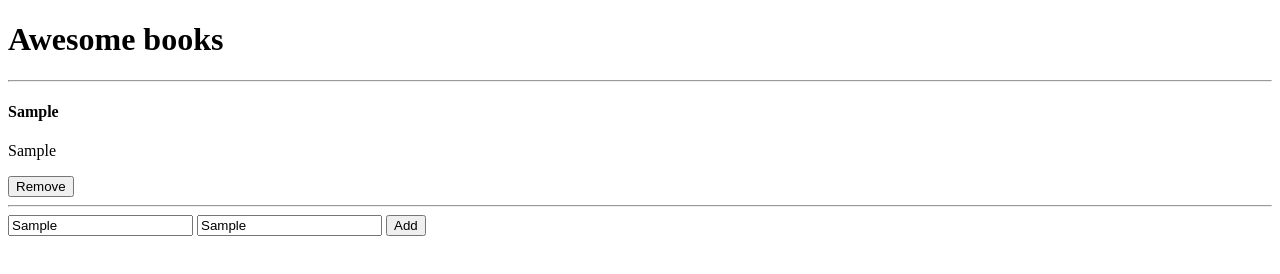
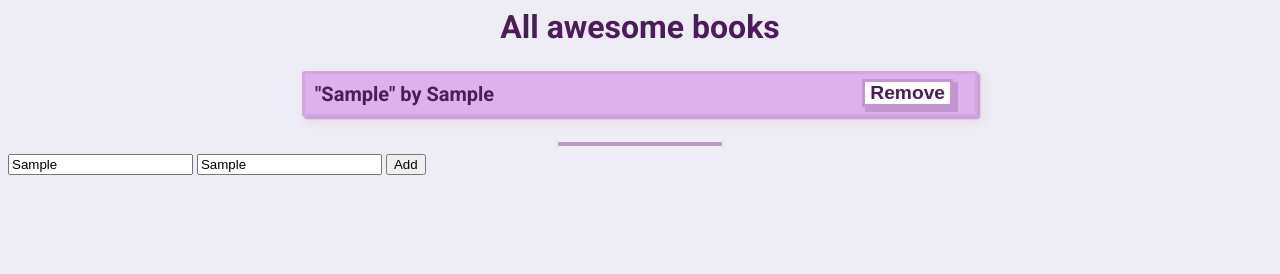
Before and after one commit to uryelah/awesome-books, a website: page index.html in a window 1280 px wide. Both pictures are taken after typing "Sample", "Sample" into the empty fields and a click on the button "Add". Drawn offline with Linux system fonts and the light colour scheme.

Commit message:
Style list of books section

```diff
--- /dev/null
+++ b/assets/css/style.css
@@ -0,0 +1,60 @@
+@import url('https://fonts.googleapis.com/css2?family=Roboto:wght@300;400;700&display=swap');
+
+body {
+  background-color: #eeedf5;
+  color: #4c1b5a;
+  font-family: 'Roboto', sans-serif;
+}
+
+.title {
+  font-weight: 700;
+  margin: 0 auto;
+  width: max-content;
+}
+
+.books {
+  border: 3px solid #d3a6e0;
+  border-radius: 3px;
+  box-shadow: 2px 2px 2px 0 #c496d1, 4px 4px 9px 4px #eae2ee;
+  font-size: 1.25rem;
+  margin: 25px auto;
+  max-width: 670px;
+  min-height: 40px;
+  width: 100%;
+}
+
+.book {
+  background-color: #fff;
+  box-sizing: border-box;
+  display: flex;
+  font-weight: 600;
+  height: 40px;
+  justify-content: space-between;
+  padding: 8px 25px 0 10px;
+  width: 100%;
+}
+
+.book:nth-child(odd) {
+  background-color: #deb0ec;
+}
+
+.removeBookButton {
+  background-color: #fff;
+  border: none;
+  box-shadow: -3px -3px 0 0 #c496d1, -3px 3px 0 0 #c496d1, 3px -3px 0 0 #c496d1, 4px 4px 0 4px #c496d1;
+  color: #4c1b5a;
+  font-size: 1.2rem;
+  font-weight: 600;
+  height: max-content;
+  padding: 0 5px;
+}
+
+.removeBookButton:hover {
+  background-color: #deb0ec;
+}
+
+.divider {
+  border: 2px solid #c496d1;
+  max-width: 160px;
+  width: 25%;
+}
--- a/assets/js/index.js
+++ b/assets/js/index.js
@@ -30,12 +30,10 @@ const bookCollection = new Collection();
 // User Interaction and DOM related code
 
 const bookPartial = (book) => (`
-<article id="book-${book.id}">
-  <h4>${book.title}</h4>
-  <p>${book.author}</p>
+<article class="book" id="book-${book.id}">
+  <span>"${book.title}" by ${book.author}</span>
   <button class="removeBookButton" data-id="${book.id}">Remove</button>
 </article>
-<hr/>
 `);
 
 const bookList = document.getElementById('booksList');
--- a/index.html
+++ b/index.html
@@ -5,18 +5,18 @@
   <meta charset="UTF-8">
   <meta http-equiv="X-UA-Compatible" content="IE=edge">
   <meta name="viewport" content="width=device-width, initial-scale=1.0">
+  <link rel="stylesheet" href="./assets/css/style.css">
   <title>Awesome Books</title>
 </head>
 
 <body>
-  <h1>Awesome books</h1>
-  <hr/>
-  <section id="booksList">
+  <h1 class="title">All awesome books</h1>
+  <section class="books" id="booksList">
 <!--
   Books go here
 -->
   </section>
-
+  <hr class="divider"/>
   <form id="addBookForm">
     <input type="text" name="bookTitle" id="bookTitle">
     <input type="text" name="bookAuthor" id="bookAuthor">
```
